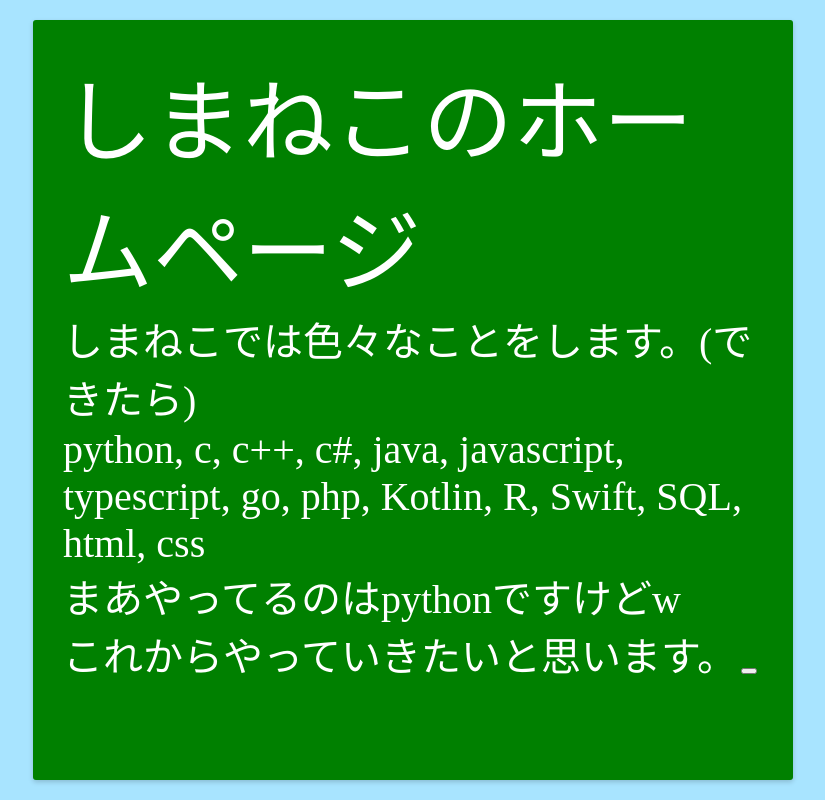
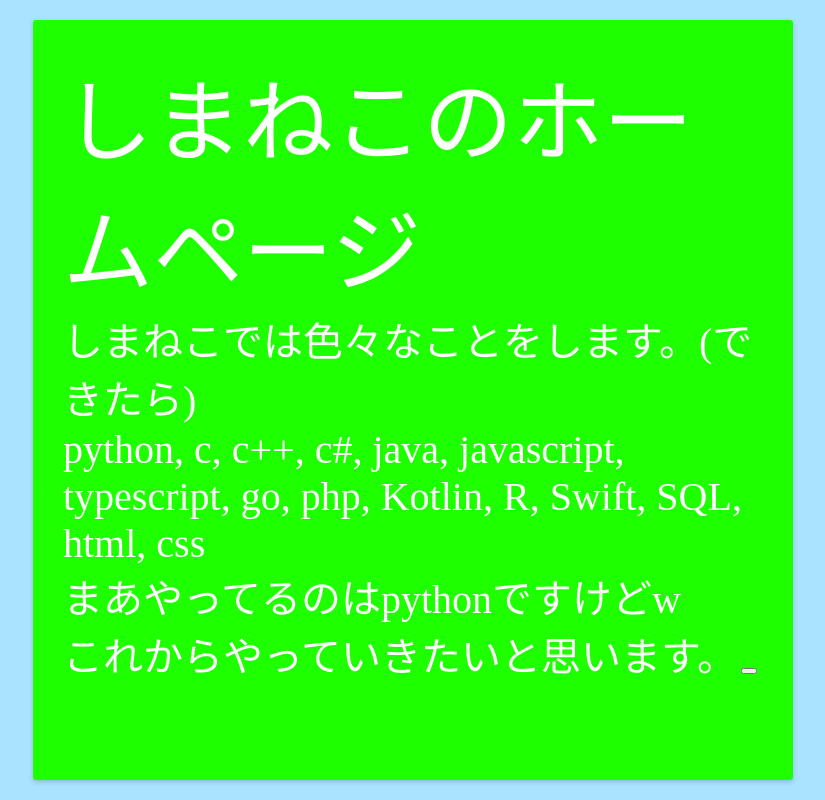
Before and after one commit to simasima-neko/simasima-neko.github.io, a plain HTML site: page index.html in a window 1280 px wide. Shown: the whole page, without its empty margins (227-1052 px from the left). Drawn offline with Linux system fonts and the light colour scheme.

Commit message:
Update index.html

```diff
--- a/index.html
+++ b/index.html
@@ -1,5 +1,5 @@
 <html>
-<body style="background-color:green">
+<body style="background-color:#1eff00">
 <span style="color:white;font-size:90px">しまねこのホームページ</span>
 <br>
 <span style="color:white;font-size:40px">しまねこでは色々なことをします。(できたら)</span>
```
